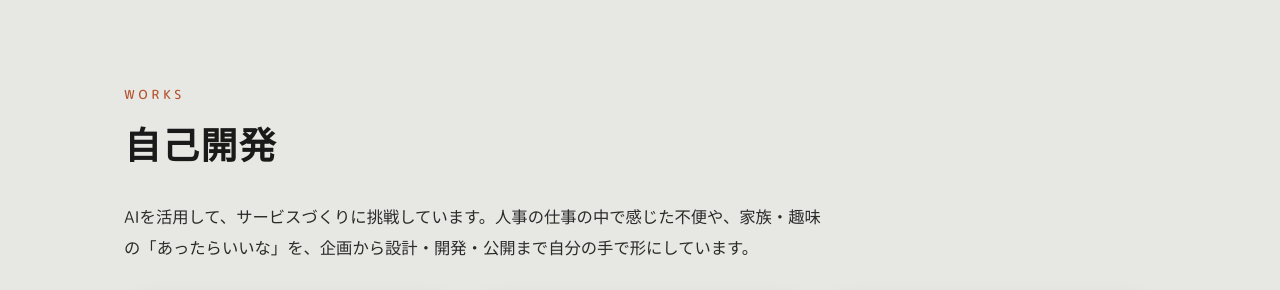
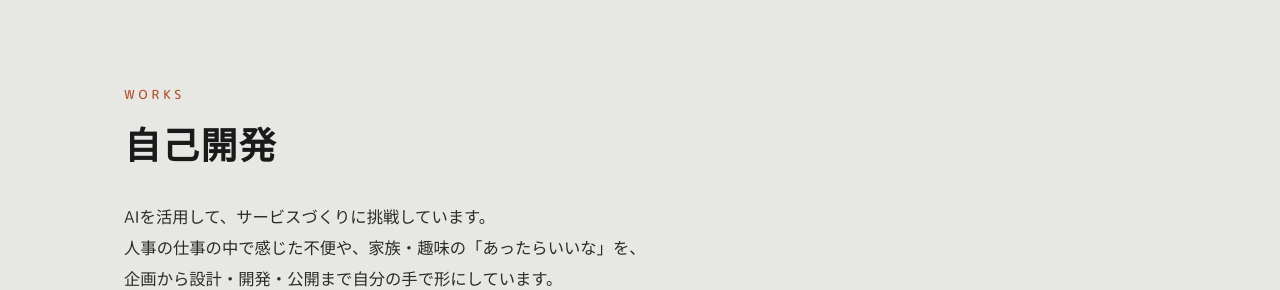
Before and after one commit to kazukinakajimacat/kazukinakajimacat.github.io, a plain HTML site: page index.html in a window 1280 px wide. Shown: the part 5699-5989 px from the top of the page. Drawn offline with Linux system fonts and the light colour scheme.

Commit message:
自己開発の説明文を文の区切りで改行する
Co-Authored-By: Claude Opus 5.5 <noreply@anthropic.com>

```diff
--- a/index.html
+++ b/index.html
@@ -516,7 +516,7 @@ footer .sns a:hover{border-color:var(--engawa)}
   <div class="wrap">
     <p class="eyebrow">Works</p>
     <h2>自己開発</h2>
-    <p class="lead" style="margin-bottom:32px">AIを活用して、サービスづくりに挑戦しています。人事の仕事の中で感じた不便や、家族・趣味の「あったらいいな」を、企画から設計・開発・公開まで自分の手で形にしています。</p>
+    <p class="lead" style="margin-bottom:32px"><span class="ib">AIを活用して、サービスづくりに挑戦しています。</span><span class="ib">人事の仕事の中で感じた不便や、家族・趣味の「あったらいいな」を、</span><span class="ib">企画から設計・開発・公開まで自分の手で形にしています。</span></p>
     <div class="grid g3">
       <a class="card app reveal" href="https://kazukinakajimacat.github.io/keisan-renshu/" target="_blank" rel="noopener">
         <img class="logo" src="images/shugyo-logo.png" alt="まいにち しゅぎょう ロゴ" loading="lazy">
```
